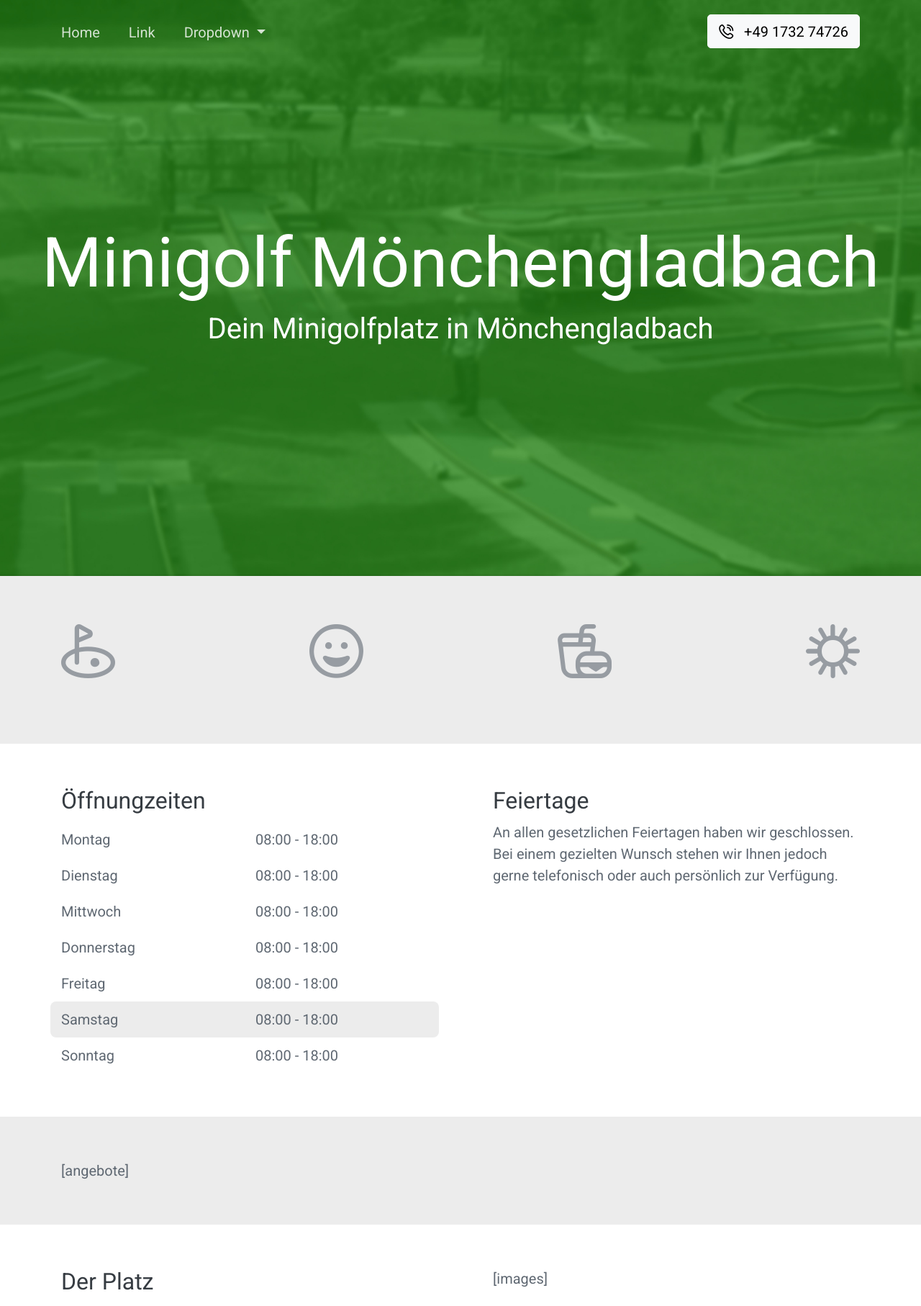
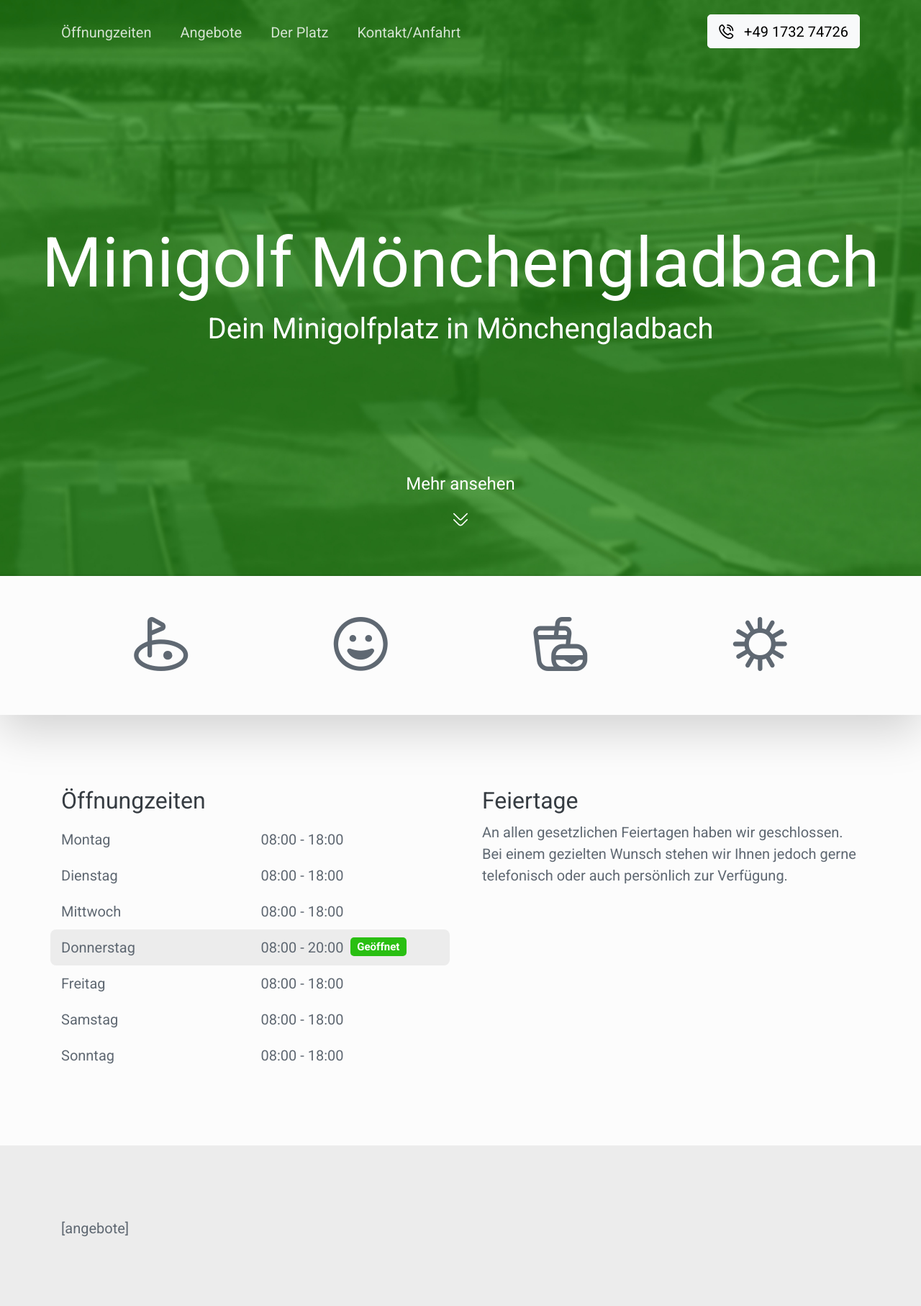
Before and after one commit to BenKlgr/external-minigolf-website, a plain HTML site: page index.html in a window 1280 px wide. Shown: the top 1814 px of the page at 72% size. Drawn offline with nearby package versions, Linux system fonts and the light colour scheme.

Commit message:
feat: opening times added feat: slider for location images

```diff
--- a/index.html
+++ b/index.html
@@ -31,21 +31,16 @@
               <div class="col">
                 <ul class="navbar-nav">
                   <li class="nav-item">
-                    <a class="nav-link active" aria-current="page" href="#">Home</a>
+                    <a class="nav-link" href="#">Öffnungzeiten</a>
                   </li>
                   <li class="nav-item">
-                    <a class="nav-link" href="#">Link</a>
+                    <a class="nav-link" href="#">Angebote</a>
                   </li>
-                  <li class="nav-item dropdown">
-                    <a class="nav-link dropdown-toggle" href="#" id="navbarDropdown" role="button" data-bs-toggle="dropdown" aria-expanded="false">
-                      Dropdown
-                    </a>
-                    <ul class="dropdown-menu" aria-labelledby="navbarDropdown">
-                      <li><a class="dropdown-item" href="#">Action</a></li>
-                      <li><a class="dropdown-item" href="#">Another action</a></li>
-                      <li><hr class="dropdown-divider"></li>
-                      <li><a class="dropdown-item" href="#">Something else here</a></li>
-                    </ul>
+                  <li class="nav-item">
+                    <a class="nav-link" href="#">Der Platz</a>
+                  </li>
+                  <li class="nav-item">
+                    <a class="nav-link" href="#">Kontakt/Anfahrt</a>
                   </li>
               </div>
               <div class="col text-end">
@@ -57,7 +52,7 @@
         <div class="show-mobile">
           <div class="mobile-sidenav-container">
             <div class="mobile-sidenav">
-              <div class="container">
+              <div class="container p-5">
                 <div class="my-4">
                   <div id="sidenav-closebutton">
                     <i class="fi fi-rr-cross"></i>
@@ -65,16 +60,19 @@
                 </div>
                 <ul>
                   <li>
-                    <a>test</a>
+                    <a>Öffnungzeiten</a>
                   </li>
                   <li>
-                    <a>test</a>
+                    <a>Angebote</a>
                   </li>
                   <li>
-                    <a>test</a>
+                    <a>Der Platz</a>
                   </li>
                   <li>
-                    <a>test</a>
+                    <a>Kontakt/Anfahrt</a>
+                  </li>
+                  <li>
+                    <button class="btn btn-primary"><i class="fi fi-rr-phone-call" style="margin-right: 10px; position: relative; top: 3px"></i> +49 1732 74726</button>
                   </li>
                 </ul>
               </div>
@@ -88,12 +86,16 @@
         </div>
       </nav>
       <div class="welcome-text">
-        <h1>Minigolf Mönchengladbach</h1>
+        <h1 class="text-truncate">Minigolf Mönchengladbach</h1>
         <h2>Dein Minigolfplatz in Mönchengladbach</h2>
+      </div>
+      <div class="view-more">
+        <p class="subtitle text-white">Mehr ansehen</p>
+        <i class="fi fi-rr-chevron-double-down text-white"></i>
       </div>
     </header>
     <main>
-      <section><div class="container-xl">
+      <section class="shadow-lg"><div class="container-xl">
         <div class="icon-collection">
           <i class="fi fi-rr-golf"></i>
           <i class="fi fi-rr-grin"></i>
@@ -102,8 +104,8 @@
         </div>
       </div></section>
       <section><div class="container-xl">
-        <div class="row">
-          <div class="col  me-5">
+        <div class="row g-5">
+          <div class="col-xs-12 col-sm-6">
             <h3>Öffnungzeiten</h3>
             <div class="openings">
               <div class="row">
@@ -135,7 +137,7 @@
                   Donnerstag
                 </div>
                 <div class="col">
-                  08:00 - 18:00
+                  08:00 - 20:00
                 </div>
               </div>
               <div class="row">
@@ -146,7 +148,7 @@
                   08:00 - 18:00
                 </div>
               </div>
-              <div class="row today">
+              <div class="row">
                 <div class="col">
                   Samstag
                 </div>
@@ -164,7 +166,7 @@
               </div>
             </div>
           </div>
-          <div class="col">
+          <div class="col-xs-12 col-sm-6">
             <h3>Feiertage</h3>
             <p>
               An allen gesetzlichen Feiertagen haben wir geschlossen. Bei einem
@@ -176,14 +178,45 @@ auch persönlich zur Verfügung.
       </div></section>
       <section><div class="container-xl">[angebote]</div></section>
       <section><div class="container-xl">
-        <div class="row">
-          <div class="col  me-5">
+        <div class="row g-5">
+          <div class="col-xs-12 col-sm-5">
             <h3>Der Platz</h3>
+            <p>Wir bieten euch ein zahlreiches Angebot an unterschiedlichen Aktivitäten auf unserem Platz. Dazu zählen:</p>
+            <ul class="row gy-3">
+              <li>20 spannende Bahnen, welche dein Können auf die Probe stellen</li>
+              <li>Eine sehr schöne Anlage mit vielen Sitzmögichkeiten</li>
+              <li>Getränke und kleine Speisen</li>
+              <li>Viele Eissorten für den heißen Sommer</li>
+              <li>Und einiges mehr...</li>
+            </ul>
           </div>
-          <div class="col">
-            <p>
-              [images]
-            </p>
+          <div class="col-xs-12 col-sm-7">
+            <div id="carouselExampleIndicators" class="carousel slide rounded overflow-hidden shadow-lg" data-bs-ride="carousel">
+              <div class="carousel-indicators">
+                <button type="button" data-bs-target="#carouselExampleIndicators" data-bs-slide-to="0" class="active" aria-current="true" aria-label="Slide 1"></button>
+                <button type="button" data-bs-target="#carouselExampleIndicators" data-bs-slide-to="1" aria-label="Slide 2"></button>
+                <button type="button" data-bs-target="#carouselExampleIndicators" data-bs-slide-to="2" aria-label="Slide 3"></button>
+              </div>
+              <div class="carousel-inner">
+                <div class="carousel-item active">
+                  <img src="./resources/images/slider-images/one.jpg" class="d-block w-100" alt="...">
+                </div>
+                <div class="carousel-item">
+                  <img src="./resources/images/slider-images/two.jpg" class="d-block w-100" alt="...">
+                </div>
+                <div class="carousel-item">
+                  <img src="./resources/images/slider-images/three.jpg" class="d-block w-100" alt="...">
+                </div>
+              </div>
+              <button class="carousel-control-prev" type="button" data-bs-target="#carouselExampleIndicators" data-bs-slide="prev">
+                <span class="carousel-control-prev-icon" aria-hidden="true"></span>
+                <span class="visually-hidden">Previous</span>
+              </button>
+              <button class="carousel-control-next" type="button" data-bs-target="#carouselExampleIndicators" data-bs-slide="next">
+                <span class="carousel-control-next-icon" aria-hidden="true"></span>
+                <span class="visually-hidden">Next</span>
+              </button>
+            </div>
           </div>
         </div>
       </div></section>
@@ -211,6 +244,7 @@ auch persönlich zur Verfügung.
       </p>
     </footer>
 
+    <script src="https://cdn.jsdelivr.net/npm/bootstrap@5.0.2/dist/js/bootstrap.bundle.min.js" integrity="sha384-MrcW6ZMFYlzcLA8Nl+NtUVF0sA7MsXsP1UyJoMp4YLEuNSfAP+JcXn/tWtIaxVXM" crossorigin="anonymous"></script>
     <script src="./resources/js/main.js"></script>
   </body>
 </html>
--- a/resources/css/frameworkOverride.css
+++ b/resources/css/frameworkOverride.css
@@ -21,7 +21,7 @@
   --bs-gray-700: #495057;
   --bs-gray-800: #343a40;
   --bs-gray-900: #212529;
-  --bs-primary: #29BF12;
+  --bs-primary: #29bf12;
   --bs-secondary: #6c757d;
   --bs-success: #198754;
   --bs-info: #0dcaf0;
@@ -29,7 +29,7 @@
   --bs-danger: #dc3545;
   --bs-light: #f8f9fa;
   --bs-dark: #212529;
-  --bs-primary-rgb: 13, 110, 253;
+  --bs-primary-rgb: 41, 191, 18;
   --bs-secondary-rgb: 108, 117, 125;
   --bs-success-rgb: 25, 135, 84;
   --bs-info-rgb: 13, 202, 240;
@@ -42,8 +42,13 @@
   --bs-body-color-rgb: 33, 37, 41;
   --bs-body-bg-rgb: 255, 255, 255;
   --bs-font-sans-serif: 'Roboto', sans-serif;
-  --bs-font-monospace: SFMono-Regular, Menlo, Monaco, Consolas, "Liberation Mono", "Courier New", monospace;
-  --bs-gradient: linear-gradient(180deg, rgba(255, 255, 255, 0.15), rgba(255, 255, 255, 0));
+  --bs-font-monospace: SFMono-Regular, Menlo, Monaco, Consolas, 'Liberation Mono',
+    'Courier New', monospace;
+  --bs-gradient: linear-gradient(
+    180deg,
+    rgba(255, 255, 255, 0.15),
+    rgba(255, 255, 255, 0)
+  );
   --bs-body-font-family: var(--bs-font-sans-serif);
   --bs-body-font-size: 1rem;
   --bs-body-font-weight: 400;
--- a/resources/css/global.css
+++ b/resources/css/global.css
@@ -1,8 +1,8 @@
 :root {
-  --background: white;
-  --background-darker: #ECECEC;
-  --text: #5F6872;
-  --text-dark: #363C42;
+  --background: #fcfcfc;
+  --background-darker: #ececec;
+  --text: #5f6872;
+  --text-dark: #363c42;
   --font-size-xxl: 96px;
   --font-size-xl: 40px;
   --font-size-lg: 32px;
@@ -14,20 +14,38 @@
 }
 
 /* Global */
-body, html {
+body,
+html {
   background-color: var(--background);
   font-size: var(--font-size-normal);
-  color: var(--text)
+  color: var(--text);
+  background-color: var(--background);
+  overflow-x: hidden;
 }
-@media screen and (max-width: 1100px) {
+/* Device is mobile */
+@media screen and (max-width: 992px) {
   .show-desktop {
     display: none !important;
   }
+
+  :root {
+    --font-size-xxl: 72px;
+    --font-size-xl: 32px;
+    --font-size-lg: 26px;
+    --font-size-bigger: 20px;
+    --font-size-normal: 16px;
+    --font-size-smaller: 12px;
+  }
 }
-@media screen and (min-width: 1100px) {
+/* Device is desktop */
+@media screen and (min-width: 992px) {
   .show-mobile {
     display: none !important;
   }
+}
+.openings .badge {
+  vertical-align: text-bottom;
+  margin-left: 4px;
 }
 
 /* Sections */
@@ -36,10 +54,13 @@ header {
 }
 section {
   width: 100%;
-  padding: 3rem 0rem;
+  padding: 5rem 0rem;
 }
-section:nth-child(2n+1) {
+section:nth-child(2n + 1):not(:first-child) {
   background-color: var(--background-darker);
+}
+section:first-child {
+  padding: 2rem 0rem;
 }
 footer {
   padding: 1rem 0rem;
@@ -49,21 +70,21 @@ footer {
 /* Typography */
 h1 {
   font-size: var(--font-size-xxl);
-  color: var(--text-dark)
+  color: var(--text-dark);
 }
 h2 {
   font-size: var(--font-size-xl);
-  color: var(--text-dark)
+  color: var(--text-dark);
 }
 h3 {
   font-size: var(--font-size-lg);
-  color: var(--text-dark)
+  color: var(--text-dark);
 }
 .subtitle {
   font-size: var(--font-size-bigger);
 }
 a {
-  color: var(--bs-primary)
+  color: var(--bs-primary);
 }
 
 /* Navigation */
@@ -79,7 +100,8 @@ nav {
 .nav-link {
   color: var(--bs-white);
   opacity: 0.8;
-  transition: opacity .6s ease;
+  transition: opacity 0.6s ease;
+  white-space: nowrap;
 }
 .nav-link:hover {
   color: var(--bs-white);
@@ -91,7 +113,7 @@ nav {
   top: 0;
   height: 100vh;
   width: 100%;
-  background-color: rgba(0,0,0,0.2);
+  background-color: rgba(0, 0, 0, 0.2);
   z-index: 100;
   display: none;
 }
@@ -136,7 +158,29 @@ header .welcome-text {
   text-align: center;
 }
 header .welcome-text * {
-  color: var(--bs-white)
+  color: var(--bs-white);
+}
+header .view-more {
+  position: absolute;
+  left: 50%;
+  transform: translateX(-50%);
+  bottom: 3rem;
+  text-align: center;
+}
+header .view-more i {
+  animation: viewMoreArrow 1.8s ease infinite;
+  position: relative;
+}
+@keyframes viewMoreArrow {
+  0% {
+    top: -0px;
+  }
+  50% {
+    top: -10px;
+  }
+  100% {
+    top: -0px;
+  }
 }
 
 /* Icon Collection */
@@ -148,15 +192,17 @@ header .welcome-text * {
 
 .icon-collection > i {
   font-size: 75px;
-  width: auto;
-  opacity: .6;
+  width: 100%;
+  text-align: center;
+  position: relative;
+  top: 10px;
 }
 
 /* Openings */
 .openings > div {
-  padding: .5rem 0rem
+  padding: 0.5rem 0rem;
 }
-.openings > div.today{
+.openings > div.today {
   background-color: var(--background-darker);
   border-radius: 8px;
 }
@@ -164,6 +210,6 @@ header .welcome-text * {
 /* Footer */
 footer p {
   margin: 0;
-  opacity: .8;
+  opacity: 0.8;
   font-size: var(--font-size-smaller);
 }
--- a/resources/js/main.js
+++ b/resources/js/main.js
@@ -15,3 +15,35 @@ sidenav.addEventListener('click', (event) => {
 sidenavClosebutton.addEventListener('click', () => {
   sidenav.classList.remove('open');
 })
+
+// Opening Times
+const currentDate = new Date();
+const openingRows = document.querySelectorAll('.openings > div');
+const currentDayIndex = currentDate.getDay() - 1;
+
+const currentDayRow = openingRows[currentDayIndex];
+currentDayRow.classList.add('today');
+
+const currentOpeningTimes = currentDayRow.querySelectorAll('.col')[1];
+if(currentOpeningTimes) {
+  const innerText = currentOpeningTimes.innerHTML.trim();
+  const timeStrings = innerText.split(' - ');
+  if(timeStrings.length == 2) {
+
+    const openDate = new Date();
+    const openTime = timeStrings[0].split(':');
+    openDate.setHours(openTime[0]);
+    openDate.setMinutes(openTime[1]);
+
+    const closeDate = new Date();
+    const closeTime = timeStrings[1].split(':');
+    closeDate.setHours(closeTime[0]);
+    closeDate.setMinutes(closeTime[1]);
+
+    if(currentDate >= openDate && currentDate <= closeDate) {
+      currentOpeningTimes.innerHTML += `<span class="badge bg-primary">Geöffnet</span>`;
+    } else {
+      currentOpeningTimes.innerHTML += `<span class="badge bg-secondary">Geschlossen</span>`;
+    }
+  }
+}
```
Also changed, not shown: resources/images/slider-images/one.jpg (added), resources/images/slider-images/three.jpg (added), resources/images/slider-images/two.jpg (added).
